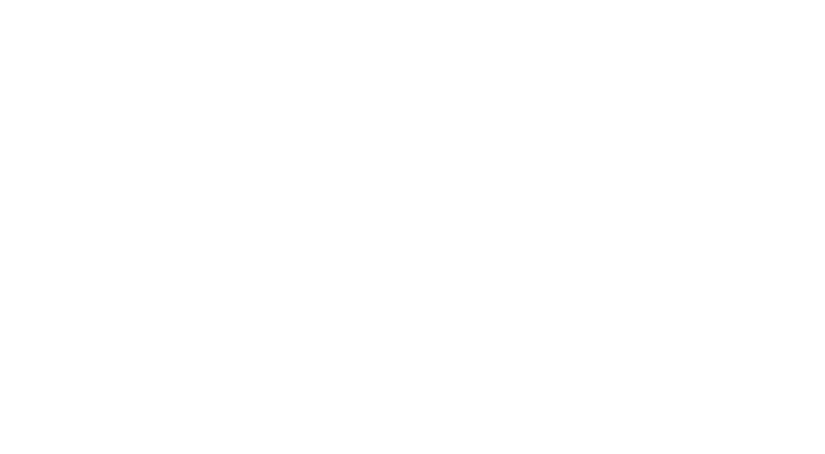
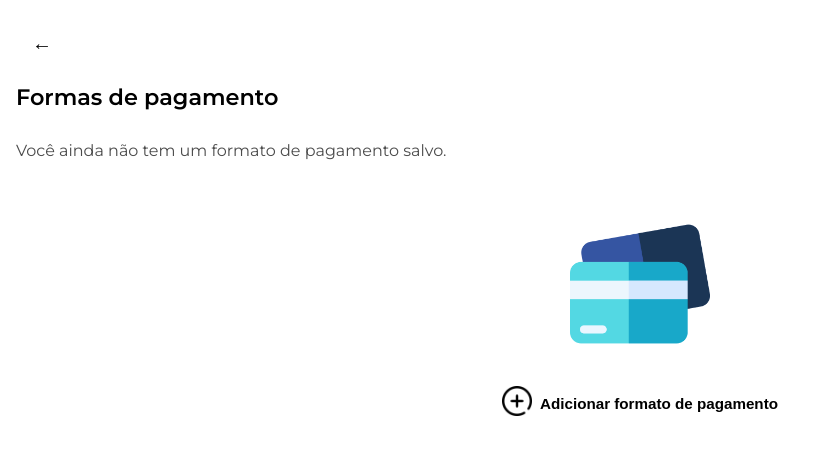
Before and after one commit to LaCasaDiFrango/FrontEnd-LaCasaDiFrango, a Vue app: page /pagamento in a window 1280 px wide. Before the commit this address had no page. Shown: the top 454 px of the page, without its empty margins (0-825 px from the left). Built offline with nearby package versions, Linux system fonts and the light colour scheme.

Commit message:
feat: Página pagamento adicionada #10

```diff
--- a/src/router/index.js
+++ b/src/router/index.js
@@ -5,6 +5,7 @@
 import UserView from '@/views/UserView.vue'
 import SignUpPageView from '@/views/SignUpPageView.vue'
 import PerfilView from '@/views/PerfilView.vue'
+import PagamentoView from '@/views/PagamentoView.vue'
 
 const router = createRouter({
   history: createWebHistory(import.meta.env.BASE_URL),
@@ -52,6 +53,11 @@
       name: 'perfil',
       component: PerfilView,
     },
+     {
+      path: '/pagamento',
+      name: 'pagamento',
+      component: PagamentoView,
+    },
 
 
 
--- /dev/null
+++ b/src/views/PagamentoView.vue
@@ -0,0 +1,69 @@
+<template>
+  <div class="pagamento-container">
+    <BackButton />
+
+    <h1 class="title">Formas de pagamento</h1>
+    <p class="subtitle">Você ainda não tem um formato de pagamento salvo.</p>
+
+    <img
+      class="payment-image"
+      src="/src/assets/img/credit-card.png"
+      alt="Imagem pagamento"
+    />
+
+    <button class="add-payment-button">
+      <img class="icon" src="../assets/img/plus.png" alt="Adicionar" />
+      <span class="text">Adicionar formato de pagamento</span>
+    </button>
+  </div>
+</template>
+
+<script setup>
+import BackButton from '@/components/buttons/BackButton.vue'
+</script>
+
+<style scoped>
+.pagamento-container {
+  padding: 16px;
+  display: flex;
+  flex-direction: column;
+  align-items: flex-start;
+}
+
+.title {
+  font-size: 1.4rem;
+  font-weight: 600;
+  margin-top: 12px;
+}
+
+.subtitle {
+  font-size: 1rem;
+  color: #4b4b4b;
+  margin: 30px 0;
+  max-width: 90%;
+}
+
+.payment-image {
+  width: 140px;
+  height: auto;
+  margin: 24px auto;
+  display: block;
+}
+
+.add-payment-button {
+  display: flex;
+  align-items: center;
+  gap: 8px;
+  font-weight: 600;
+  font-size: 0.95rem;
+  background: none;
+  border: none;
+  padding: 8px;
+  cursor: pointer;
+  margin:auto;
+}
+
+.add-payment-button .icon {
+  font-size: 1.1rem;
+}
+</style>
--- a/src/views/PerfilView.vue
+++ b/src/views/PerfilView.vue
@@ -8,12 +8,13 @@
       <img src="/src/assets/img/user.png" alt="Ícone de usuário" class="user-icon" />
     </div>
     <AuthButton :filled="false" class="perfil-auth-button" @click="() => router.push('/user')"> Login / Cadastro </AuthButton>
-
+    <router-link to="/pagamento">
     <ProfileActionCard
       text="Formas De Pagamento"
       icon="/src/assets/img/wallet.png"
       :onClick="() => router.push('/pagamento')"
     />
+    </router-link>
     <ProfileActionCard
       text="Histórico De Pedidos"
       icon="/src/assets/img/add-to-cart.png"
```
Also changed, not shown: src/assets/img/credit-card.png (added), src/assets/img/plus.png (added).
